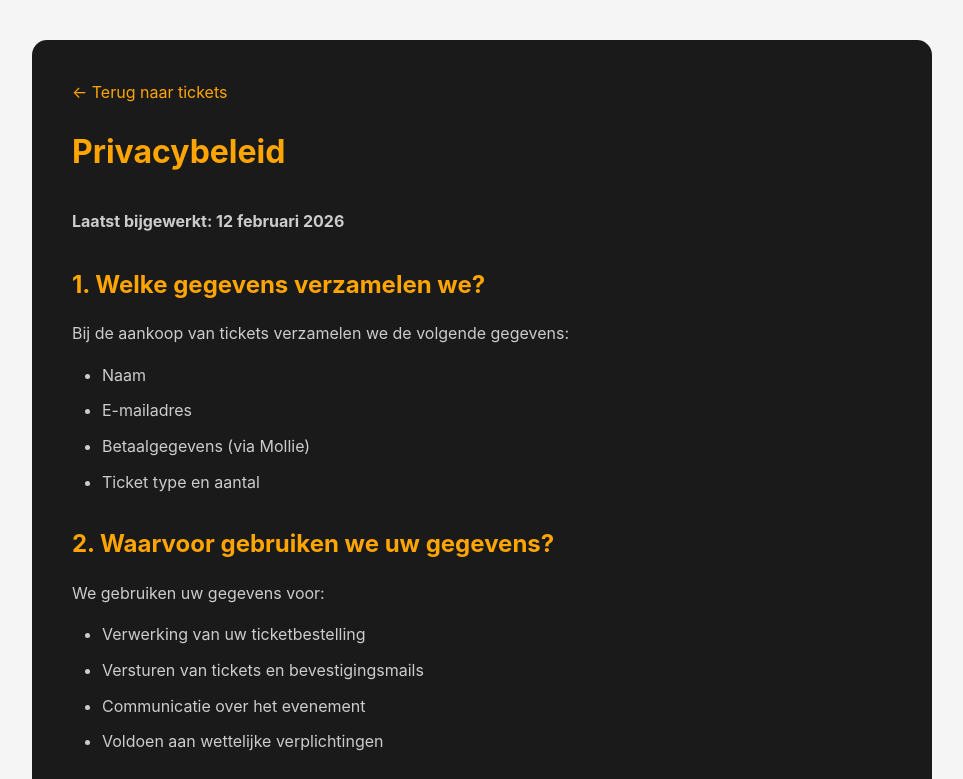
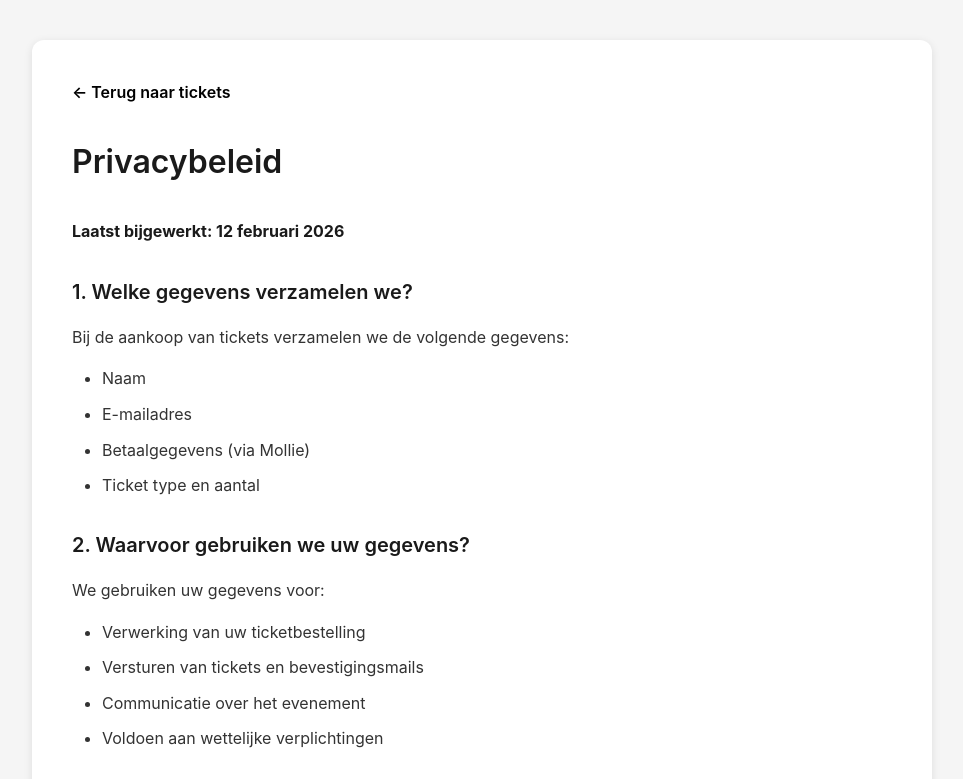
Before and after one commit to jaaajsnd/www.yenetherlands, a website: page src/public/privacybeleid.html in a window 1280 px wide. Shown: the top 779 px of the page, without its empty margins (158-1121 px from the left). Drawn offline with Linux system fonts and the light colour scheme.

Commit message:
Update privacybeleid.html

```diff
--- a/src/public/privacybeleid.html
+++ b/src/public/privacybeleid.html
@@ -6,49 +6,60 @@
     <title>Privacybeleid - YE GelreDome 2026</title>
     <link rel="stylesheet" href="style.css">
     <style>
+        body {
+            background: #f5f5f5;
+        }
         .legal-page {
             max-width: 900px;
             margin: 40px auto;
             padding: 40px;
-            background: #1a1a1a;
-            border-radius: 15px;
+            background: #ffffff;
+            border-radius: 12px;
+            box-shadow: 0 2px 8px rgba(0, 0, 0, 0.1);
         }
         .legal-page h1 {
-            color: #FFA500;
+            color: #1a1a1a;
             margin-bottom: 30px;
+            font-size: 32px;
+            font-weight: 600;
         }
         .legal-page h2 {
-            color: #FFA500;
+            color: #1a1a1a;
             margin-top: 30px;
             margin-bottom: 15px;
-            font-size: 24px;
+            font-size: 20px;
+            font-weight: 600;
         }
         .legal-page p {
             margin-bottom: 15px;
             line-height: 1.8;
-            color: #ccc;
+            color: #333;
         }
         .legal-page ul {
             margin: 15px 0;
             padding-left: 30px;
-            color: #ccc;
+            color: #333;
         }
         .legal-page ul li {
             margin-bottom: 10px;
         }
+        .legal-page strong {
+            color: #1a1a1a;
+        }
         .back-link {
             display: inline-block;
-            margin-bottom: 20px;
-            color: #FFA500;
+            margin-bottom: 30px;
+            color: #000;
             text-decoration: none;
+            font-weight: 600;
+            transition: color 0.2s;
         }
         .back-link:hover {
-            text-decoration: underline;
+            color: #333;
         }
     </style>
 </head>
 <body>
-    <div class="container">
     <div class="legal-page">
         <a href="/" class="back-link">← Terug naar tickets</a>
 
@@ -102,7 +113,6 @@
         <h2>8. Cookies</h2>
         <p>Deze website gebruikt geen tracking cookies. Alleen functionele cookies worden gebruikt voor het functioneren van de website.</p>
     </div>
-    </div>
 
     <footer>
         <div class="footer-links">
```
Lines whose indentation alone changed are shown as unchanged.
